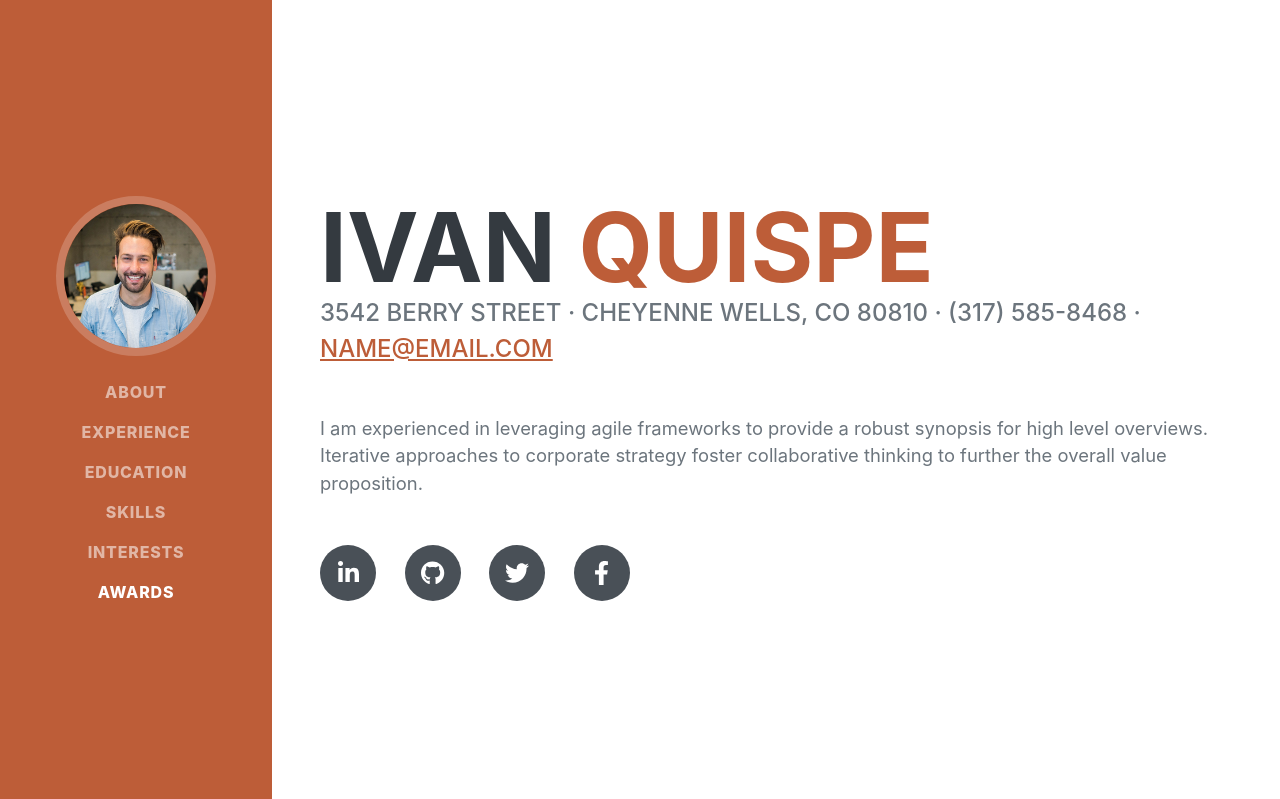
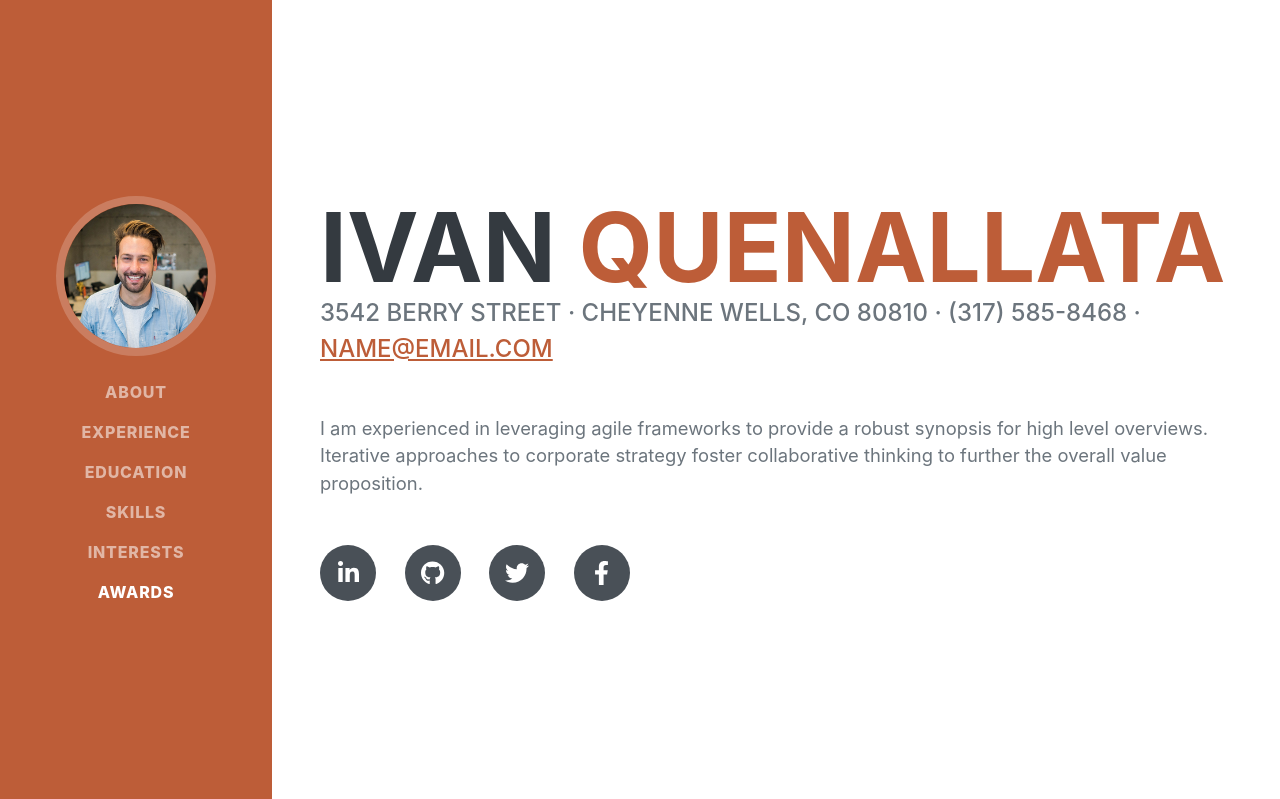
Before and after one commit to ivanquispequenallata/CV-portafolio, a Django app: page / in a window 1280 px wide. Shown: the top 799 px of the page. Run offline with Django 5.2, Linux system fonts and the light colour scheme; some libraries are stand-ins or nearby versions; some web fonts are replaced.

Commit message:
comentario

```diff
--- a/apps/web/views.py
+++ b/apps/web/views.py
@@ -1,3 +1,4 @@
+#los codigos de aqui se veran en  el portafolio
 from django.shortcuts import render
 from django.views.generic import TemplateView
 
--- a/templates/index.html
+++ b/templates/index.html
@@ -42,7 +42,7 @@
                 <div class="resume-section-content">
                     <h1 class="mb-0">
                         {{nombre}}
-                        <span class="text-primary">Quispe</span>
+                        <span class="text-primary">Quenallata</span>
                     </h1>
                     <div class="subheading mb-5">
                         3542 Berry Street · Cheyenne Wells, CO 80810 · (317) 585-8468 ·
```
